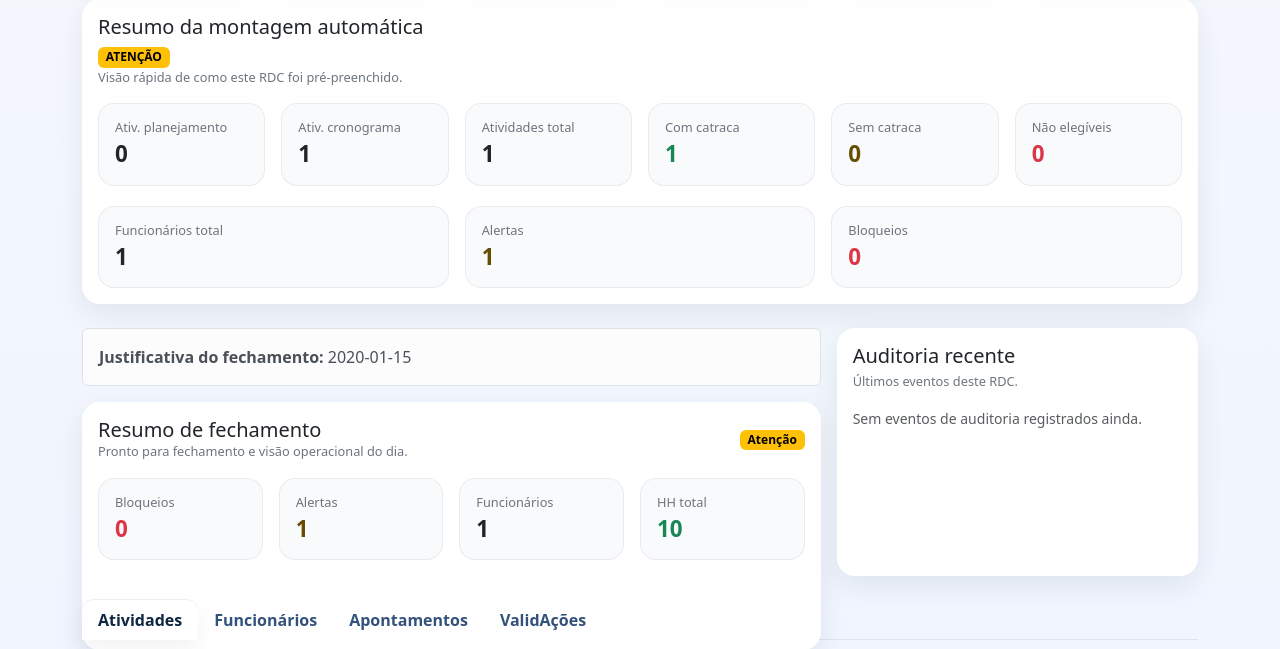
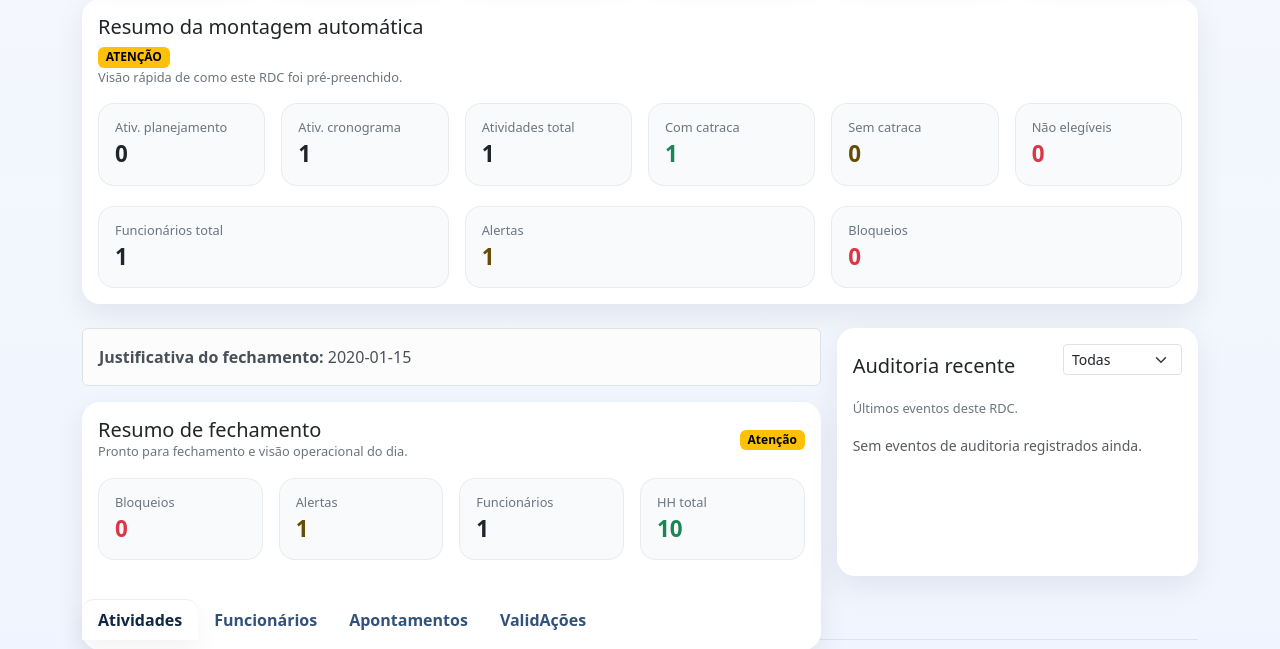
Before and after one commit to daniellaranjoadm-dorange/rdc-inteligente, a Django app: page /rdc/1/ in a window 1280 px wide. Shown: the part 633-1282 px from the top of the page. Run offline with Django 5.2, Linux system fonts and the light colour scheme; a user stored in the database is signed in; tables that the repository leaves empty hold one stand-in row (values such as "Sample post").

Commit message:
feat: adiciona filtro por tipo de acao no historico de auditoria

```diff
--- a/rdc/views.py
+++ b/rdc/views.py
@@ -881,10 +881,17 @@ class RDCDetailView(AuthenticatedTemplateMixin, DetailView):
             context["montagem_excepcional"] = True
             context["justificativa_excepcional"] = rdc.observacoes
 
+        filtro_acao = self.request.GET.get("acao", "").strip()
+
         logs = AuditLog.objects.filter(
             target_model="RDC",
             target_id=str(rdc.pk),
-        ).select_related("user")[:20]
+        )
+
+        if filtro_acao:
+            logs = logs.filter(action=filtro_acao)
+
+        logs = logs.select_related("user").order_by("-created_at")[:50]
 
         auditorias = [
             {
@@ -921,6 +928,16 @@ class RDCDetailView(AuthenticatedTemplateMixin, DetailView):
                 grupos.append(grupo_atual)
 
             grupo_atual["eventos"].append(evento)
+
+        context["filtro_acao"] = self.request.GET.get("acao", "")
+        context["acoes_disponiveis"] = [
+            ("", "Todas"),
+            ("create_rdc", "Cria??o"),
+            ("update_rdc", "Atualiza??o"),
+            ("workflow_rdc", "Workflow"),
+            ("delete_rdc", "Exclus?o"),
+            ("exportar_rdc_modelo", "Exporta??o"),
+        ]
 
         context["auditorias"] = auditorias
         context["auditorias_grupos"] = grupos
--- a/templates/rdc/detalhe_rdc.html
+++ b/templates/rdc/detalhe_rdc.html
@@ -208,7 +208,16 @@
     </div>
     <div class="col-lg-4">
         <div class="table-card p-3 h-100">
-            <h5 class="mb-1">Auditoria recente</h5>
+            <div class="d-flex justify-content-between align-items-center mb-2 flex-wrap gap-2">
+    <h5 class="mb-1">Auditoria recente</h5>
+    <form method="get" class="d-flex gap-2">
+        <select name="acao" class="form-select form-select-sm" onchange="this.form.submit()">
+            {% for value, label in acoes_disponiveis %}
+                <option value="{{ value }}" {% if value == filtro_acao %}selected{% endif %}>{{ label }}</option>
+            {% endfor %}
+        </select>
+    </form>
+</div>
             <div class="mini-muted mb-3">Últimos eventos deste RDC.</div>
             {% if auditorias_grupos %}
                 {% for grupo in auditorias_grupos %}
```
